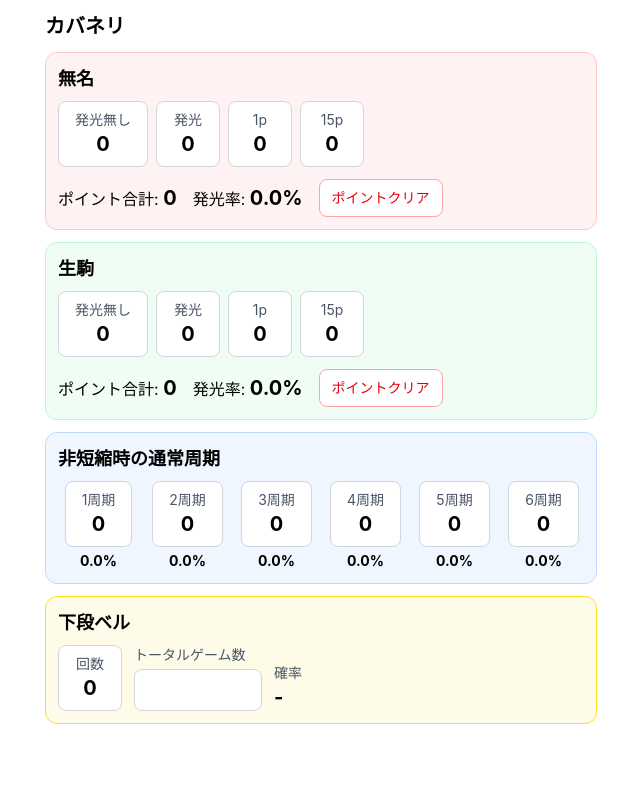
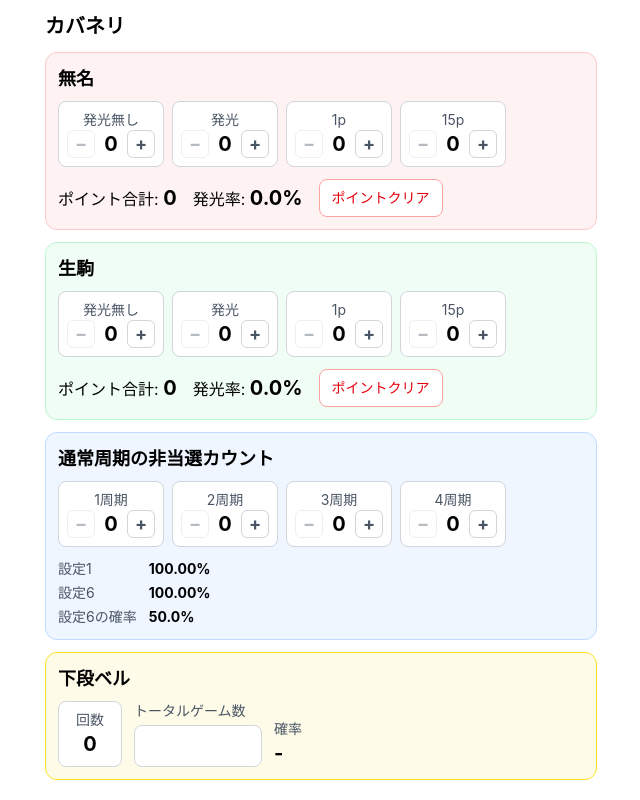
Before and after one commit to taromaro/slot-checker, a React (Vite) app: page / in a window 1280 px wide. Shown: the whole page, without its empty margins (319-959 px from the left). Built offline with nearby package versions, Linux system fonts and the light colour scheme.

Commit message:
カウントマイナスとプラスに変更

```diff
--- a/src/components/ChancemeCount.tsx
+++ b/src/components/ChancemeCount.tsx
@@ -1,6 +1,6 @@
+import { useState } from "react";
 import { useCount } from "../hooks/useCount";
-import { usePoint } from "../hooks/usePoint";
-import { CountUp } from "./CountUp";
+import { Stepper } from "./Stepper";
 
 type Props = {
   name: string;
@@ -15,70 +15,78 @@ const colorClass = {
 export const ChancemeCount = (props: Props) => {
   const { name, color } = props;
 
-  const [point, incrementPoint, results, deside] = usePoint();
-  const [nonHakkou, setNonHakkou] = useCount();
-  const [hakkou, setHakkou] = useCount();
-  const [onePoint, setOnePoint] = useCount();
-  const [fifteenPoint, setFifteenPoint] = useCount();
+// それぞれ異なる変数名で 4 つのカウント状態を定義する
+  const [nonHakkouPoint, incrementNonHakkou, decrementNonHakkou] = useCount();
+  const [hakkouPoint, incrementHakkou, decrementHakkou] = useCount();
+  const [p1Point, increment1p, decrement1p] = useCount();
+  const [p15Point, increment15p, decrement15p] = useCount();
+  //CZの合計ポイント
+  const [totalPoint, setTotalPoint] = useState(0);
 
-  const total = hakkou + nonHakkou;
-  const hakkouRitu = total === 0 ? 0 : (hakkou / total) * 100;
+  const total = nonHakkouPoint + hakkouPoint;
+  const hakkouRitu = total === 0 ? 0 : (hakkouPoint / total) * 100;
+  const test = [
+    {
+      name: "発光無し",
+      num: nonHakkouPoint,
+      onIncrement: incrementNonHakkou,
+      onDecrement: decrementNonHakkou,
+      point: 1
+    },
+    {
+      name: "発光",
+      num: hakkouPoint,
+      onIncrement: incrementHakkou,
+      onDecrement: decrementHakkou,
+      point: 15
+    },
+    {
+      name: "1p",
+      num: p1Point,
+      onIncrement: increment1p,
+      onDecrement: decrement1p,
+      point: 1
+    },
+    {
+      name: "15p",
+      num: p15Point,
+      onIncrement: increment15p,
+      onDecrement: decrement15p,
+      point: 15
+    },
+  ] as const;
 
+//  const total = hakkou + nonHakkou;
+//  const hakkouRitu = total === 0 ? 0 : (hakkou / total) * 100;
   return (
     <section className={`rounded-xl border p-3 ${colorClass[color]}`}>
       <h2 className="mb-2 text-lg font-bold">{name}</h2>
 
       <div className="flex flex-wrap gap-2">
-        <CountUp
-          onClick={() => {
-            incrementPoint(1);
-            setNonHakkou();
-          }}
-          name="発光無し"
-          num={nonHakkou}
-        />
-        <CountUp
-          onClick={() => {
-            incrementPoint(15);
-            setHakkou();
-          }}
-          name="発光"
-          num={hakkou}
-        />
-        <CountUp
-          onClick={() => {
-            incrementPoint(1);
-            setOnePoint();
-          }}
-          name="1p"
-          num={onePoint}
-        />
-        <CountUp
-          onClick={() => {
-            incrementPoint(15);
-            setFifteenPoint();
-          }}
-          name="15p"
-          num={fifteenPoint}
-        />
+          {test.map((p) => (
+            <Stepper
+              onIncrement={p.onIncrement}
+              onDecrement={p.onDecrement}
+              name={p.name}
+              num={p.num}
+              onClick={() => setTotalPoint((prev) => prev + p.point)}
+            />
+          ))}
       </div>
 
       <div className="mt-3 flex flex-wrap items-center gap-x-4 gap-y-2">
         <p className="text-base">
-          ポイント合計: <span className="text-xl font-bold">{point}</span>
+          ポイント合計: <span className="text-xl font-bold">{totalPoint}</span>
         </p>
         <p className="text-base">
-          発光率: <span className="text-xl font-bold">{hakkouRitu.toFixed(1)}%</span>
+            発光率: <span className="text-xl font-bold">{hakkouRitu.toFixed(1)}%</span>
         </p>
         <button
-          onClick={() => deside()}
+          onClick={() => setTotalPoint(0)}
           className="cursor-pointer rounded-lg border border-red-300 bg-white px-3 py-2 text-sm text-red-600 select-none active:bg-red-100"
         >
           ポイントクリア
         </button>
-        <ul>
-          {results.map((r, i) => ( <li key={i}>{i + 1}回目: {r}</li>))}
-        </ul>
       </div>
     </section>
   );
--- a/src/components/Period.tsx
+++ b/src/components/Period.tsx
@@ -1,48 +1,58 @@
 import { useCount } from "../hooks/useCount";
-import { CountUp } from "./CountUp";
+import { Stepper } from "./Stepper";
 
-export const Period = () => {
-  const [firstPeriod, setFirstPeriod] = useCount();
-  const [secondPeriod, setSecondPeriod] = useCount();
-  const [thirdPeriod, setThirdPeriod] = useCount();
-  const [fourthPeriod, setFourthPeriod] = useCount();
-  const [fivePeriod, setFivePeriod] = useCount();
-  const [sixPeriod, setSixPeriod] = useCount();
+// 周期ごとの当選率(%) low = 設定1、high = 設定6
+const CYCLES = [
+  { name: "1周期", low: 33, high: 33 },
+  { name: "2周期", low: 33, high: 57 },
+  { name: "3周期", low: 18, high: 37 },
+  { name: "4周期", low: 34, high: 47 },
+] as const;
 
-  const total =
-    firstPeriod +
-    secondPeriod +
-    thirdPeriod +
-    fourthPeriod +
-    fivePeriod +
-    sixPeriod;
-  const rate = (n: number) => (total === 0 ? 0 : (n / total) * 100);
+// 非当選がcount回続く確率の対数（小さい数のかけ算によるアンダーフロー対策）
+const logMissProb = (count: number, winRatePercent: number) => count * Math.log(1 - winRatePercent / 100);
+const formatProb = (p: number) => `${(p * 100).toFixed(2)}%`;
+export const Period = () => { const counters = [useCount(), useCount(), useCount(), useCount()];
 
-  const periods = [
-    { name: "1周期", num: firstPeriod, onClick: setFirstPeriod },
-    { name: "2周期", num: secondPeriod, onClick: setSecondPeriod },
-    { name: "3周期", num: thirdPeriod, onClick: setThirdPeriod },
-    { name: "4周期", num: fourthPeriod, onClick: setFourthPeriod },
-    { name: "5周期", num: fivePeriod, onClick: setFivePeriod },
-    { name: "6周期", num: sixPeriod, onClick: setSixPeriod },
-  ];
+  const periods = CYCLES.map((cycle, i) => {
+    const [num, onPlus, onMinus] = counters[i];
+    return { ...cycle, num, onPlus, onMinus };
+  });
+
+  const logLow = periods.reduce((sum, p) => sum + logMissProb(p.num, p.low), 0);
+  const logHigh = periods.reduce((sum, p) => sum + logMissProb(p.num, p.high), 0);
+
+  const lowProb = Math.exp(logLow); // 設定1でこの結果になる確率
+  const highProb = Math.exp(logHigh); // 設定6でこの結果になる確率
+  const ratio = Math.exp(logLow - logHigh); // 設定1のほうが何倍起きやすいか
+  const highPosterior = 1 / (1 + ratio); // 設定1/6が五分五分だった場合に設定6である確率
 
   return (
     <section className="rounded-xl border border-blue-200 bg-blue-50 p-3">
-      <h2 className="mb-2 text-lg font-bold">非短縮時の通常周期</h2>
+      <h2 className="mb-2 text-lg font-bold">通常周期の非当選カウント</h2>
 
-      <div className="grid grid-cols-3 gap-2 sm:grid-cols-6">
+      <div className="flex flex-wrap gap-2">
         {periods.map((p) => (
-          <div key={p.name} className="flex flex-col items-center gap-1">
-            <CountUp
-              onClick={() => p.onClick()}
-              name={p.name}
-              num={p.num}
-            />
-            <p className="text-sm font-bold">{rate(p.num).toFixed(1)}%</p>
-          </div>
+          <Stepper
+            key={p.name}
+            name={p.name}
+            num={p.num}
+            onIncrement={p.onPlus}
+            onDecrement={p.onMinus}
+          />
         ))}
       </div>
+
+      <dl className="mt-3 grid grid-cols-[auto_1fr] gap-x-3 gap-y-1 text-sm">
+        <dt className="text-gray-600">設定1</dt>
+        <dd className="font-bold">{formatProb(lowProb)}</dd>
+
+        <dt className="text-gray-600">設定6</dt>
+        <dd className="font-bold">{formatProb(highProb)}</dd>
+
+        <dt className="text-gray-600">設定6の確率</dt>
+        <dd className="font-bold">{(highPosterior * 100).toFixed(1)}%</dd>
+      </dl>
     </section>
   );
 };
--- a/src/components/Stepper.tsx
+++ b/src/components/Stepper.tsx
@@ -3,16 +3,20 @@ type CounterProps = {
   num: number;
   onIncrement: () => void;
   onDecrement: () => void;
+  onClick?: () => void;
 };
 
-export function Stepper({ name, num, onIncrement, onDecrement }: CounterProps) {
+export function Stepper({ name, num, onIncrement, onDecrement, onClick }: CounterProps) {
   return (
     <div className="flex shrink-0 flex-col items-center rounded-lg border border-gray-300 bg-white px-2 py-2 select-none">
       <span className="text-sm text-gray-600">{name}</span>
       <div className="flex items-center gap-1">
         <button
           type="button"
-          onClick={onDecrement}
+          onClick={()=>{
+            onDecrement();
+            onClick?.();
+          }}
           disabled={num <= 0}
           className="flex h-7 w-7 cursor-pointer items-center justify-center rounded-md border border-gray-300 text-lg leading-none font-bold text-gray-600 hover:bg-gray-100 active:bg-gray-200 disabled:cursor-not-allowed disabled:opacity-40"
         >
@@ -21,7 +25,10 @@ export function Stepper({ name, num, onIncrement, onDecrement }: CounterProps) {
         <span className="min-w-6 text-center text-xl font-bold">{num}</span>
         <button
           type="button"
-          onClick={onIncrement}
+          onClick={()=>{
+            onIncrement();
+            onClick?.();
+          }}
           className="flex h-7 w-7 cursor-pointer items-center justify-center rounded-md border border-gray-300 text-lg leading-none font-bold text-gray-600 hover:bg-gray-100 active:bg-gray-200"
         >
           +
--- a/src/hooks/usePoint.tsx
+++ b/src/hooks/usePoint.tsx
@@ -1,6 +1,5 @@
 import { useState } from "react";
 
-const INITIAL_RESULTS: number[] = []
 export const usePoint = () => {
   const [point, setPoint] = useState(0);
   const incrementPoint = (num: number) => setPoint((prev) => prev + num)
```
